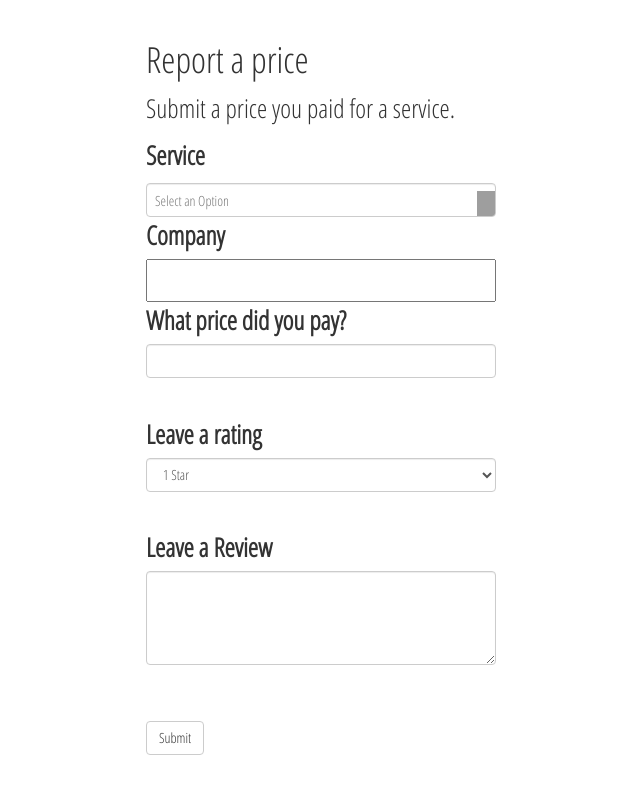
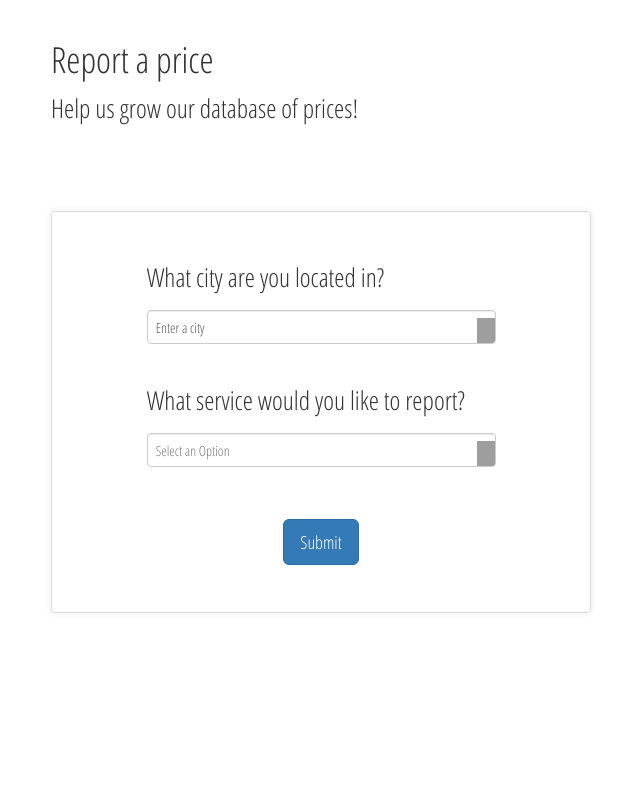
Before and after one commit to tmorriso/reportapriceV1, a Flask app: page /report in a window 1280 px wide. Shown: the part 52-854 px from the top of the page, without its empty margins (334-974 px from the left). After the commit the page ends 665 px from the top, so only its background shows below. Run offline with Flask 2, Linux system fonts and the light colour scheme; some libraries are stand-ins or nearby versions; grey boxes are pictures that could not be loaded.

Commit message:
Adding form steps for reporting

```diff
--- a/app/forms.py
+++ b/app/forms.py
@@ -81,7 +81,8 @@ class PostForm(FlaskForm):
     submit = SubmitField('Submit')
 
 class PostForm2(FlaskForm):
-    company = QuerySelectField(query_factory=company_query2, allow_blank=True, blank_text='Select a Company', get_label='company_display')
+    company = QuerySelectField('What company provided the service?', query_factory=company_query2, allow_blank=True, blank_text='Enter Company Name', get_label='company_display', validators=[
+        DataRequired()])
     price = DecimalField('What price did you pay?', validators=[
         DataRequired()])
     rating = SelectField('Leave a rating ', choices = [('1', '1 Star'), ('2', '2 Stars'), ('3', '3 Stars'), ('4', ' 4 Stars'), ('5', '5 Stars')], validators=[
@@ -91,9 +92,9 @@ class PostForm2(FlaskForm):
     submit = SubmitField('Submit')
 
 class ExploreForm(FlaskForm):
-    service = QuerySelectField(query_factory=service_query, allow_blank=True, blank_text='Enter a Service', get_label='title', validators=[
+    service = QuerySelectField('What service would you like to report?', query_factory=service_query, allow_blank=True, blank_text='Enter a Service', get_label='title', validators=[
         DataRequired()])
-    city = SelectField(choices = city_choices, validators=[DataRequired()])
+    city = SelectField('What city are you located in?',choices = city_choices, validators=[DataRequired()])
 
     submit = SubmitField('Submit')
 
--- a/app/routes.py
+++ b/app/routes.py
@@ -60,40 +60,54 @@ def find(service):
     return render_template("find.html", title='Explore', listings=listings.items, average_price=average_price, service_name=service_name,
                           next_url=next_url, prev_url=prev_url, form=form)
 
+# @app.route('/report', methods=['GET', 'POST'])
+# #@login_required
+# def report():
+#     form = PostForm()
+#     if form.validate_on_submit():
+#         service = form.service.data
+#         company = form.company.data
+#         service.add_company(company)
+#         listing = Listing.query.filter(Listing.company_id == company.id, Listing.service_id == service.id).all()
+#         if len(listing) == 0:
+#             # If Listing doesn't exist create it
+#             listing = Listing(service_id=service.id, company_id=company.id)
+#             db.session.add(listing)
+#             db.session.commit()
+#         else:
+#             listing = listing[0]
+#         if current_user.is_authenticated:
+#             post = Post(body=form.post.data, author=current_user,
+#                 service_id=service.id, company_id=company.id,
+#                 price=form.price.data, rating=form.rating.data, listing=listing)
+#         else:
+#             post = Post(body=form.post.data,
+#                 service_id=service.id, company_id=company.id,
+#                 price=form.price.data, rating=form.rating.data, listing=listing)
+#         db.session.add(post)
+#         db.session.commit()
+
+#         flash('Your report is now live!')
+#         return redirect(url_for('search'))
+#     return render_template('report.html', title='Report', form=form)
+
 @app.route('/report', methods=['GET', 'POST'])
 #@login_required
 def report():
-    form = PostForm()
+    if 'service_id' in locals():
+        print(service_id, city)
+    form = ExploreForm()
     if form.validate_on_submit():
         service = form.service.data
-        company = form.company.data
-        service.add_company(company)
-        listing = Listing.query.filter(Listing.company_id == company.id, Listing.service_id == service.id).all()
-        if len(listing) == 0:
-            # If Listing doesn't exist create it
-            listing = Listing(service_id=service.id, company_id=company.id)
-            db.session.add(listing)
-            db.session.commit()
-        else:
-            listing = listing[0]
-        if current_user.is_authenticated:
-            post = Post(body=form.post.data, author=current_user,
-                service_id=service.id, company_id=company.id,
-                price=form.price.data, rating=form.rating.data, listing=listing)
-        else:
-            post = Post(body=form.post.data,
-                service_id=service.id, company_id=company.id,
-                price=form.price.data, rating=form.rating.data, listing=listing)
-        db.session.add(post)
-        db.session.commit()
+        city = form.city.data
 
-        flash('Your report is now live!')
-        return redirect(url_for('search'))
-    return render_template('report.html', title='Report', form=form)
 
-@app.route('/report/<city>/<service_id>', methods=['GET', 'POST'])
+        return redirect(url_for('report_2', service_id = service.id, city = city))
+    return render_template('report.html', title='Report', form1=form)
+
+@app.route('/report_2/<city>/<service_id>', methods=['GET', 'POST'])
 #@login_required
-def report1(city, service_id):
+def report_2(city, service_id):
     g.service_id=service_id
     g.city=city
     form = PostForm2()
--- a/app/templates/base.html
+++ b/app/templates/base.html
@@ -77,6 +77,10 @@
         font-family: 'Roboto', sans-serif;*/
         font-size: 26px;
         }
+        .drop-shadow {
+        -webkit-box-shadow: 0 0 5px 2px rgba(0, 0, 0, .05);
+        box-shadow: 0 0 5px 2px rgba(0, 0, 0, .05);
+        }
 
     </style>
 {% endblock %}
--- a/app/templates/report.html
+++ b/app/templates/report.html
@@ -3,37 +3,31 @@
 
 {% block app_content %}
 
-    {% if form %}
+    {% if form1 %}
     <div class="container">
-        <div class="col-lg-4 col-lg-offset-4">
+        <div class="col-lg-6 col-lg-offset-3">
             <h1>Report a price</h1>
-        <p> Submit a price you paid for a service.</p>
-
+            <p> Help us grow our database of prices!</p><br><br>
+            <div class="panel panel-default drop-shadow">
+                <!-- <p> Step 1 of 2 ... </p> -->
+                <div class="row" >
+                    <div class="col-lg-8 col-lg-offset-2">
                         <form action="" method="post">
-            {{ form.hidden_tag() }}
+                            {{ form1.hidden_tag() }}
                             <p>
-
                                 <div class='form-group'>
-                    {{ form.service.label }}<br>
-                    {{ form.service(cols=32, rows=4, class_='chosen-select')}}<br>
-                    {{ form.company.label }}<br>
-                    {{ form.company(cols=32, rows=4, class_='chosen-select') }}<br>
-                    {{ form.price.label }}<br>
-                    {{ form.price(cols=32, rows=4, class_='form-control') }}<br>
-                    {{ form.rating.label }}<br>
-                    {{ form.rating(cols=32, rows=4, class_='form-control') }}<br>
-                    {{ form.post.label }}<br>
-                    {{ form.post(cols=32, rows=4, class_='form-control') }}<br>
-
-                    {% for error in form.post.errors %}
-                    <span style="color: red;">[{{ error }}]</span>
-                    {% endfor %}
+                                    <br>
+                                    <p> What city are you located in? </p>
+                                    {{ form1.city(cols=32, rows=4, class_='chosen-select') }}<br><br>
+                                    <p> What service would you like to report? </p>
+                                    {{ form1.service(cols=32, rows=4, class_='chosen-select')}}<br>
                                 </div>
-
-            </p>
-            <p>{{ form.submit(class_="btn btn-default") }}</p>
+                            </p><br>
+                            <p class="text-center">{{ form1.submit(class_="btn btn-lg btn-primary") }}</p><br>
                         </form>
-
+                    </div>
+                </div>
+            </div>
         </div>
     </div>
     <br>
@@ -75,12 +69,10 @@
                     {% for error in form2.company_email.errors %}
                     <span style="color: red;">[{{ error }}]</span><br>
                     {% endfor %}
-
                 </div>
             </p>
-            <p>{{ form2.submit(class_="btn btn-default") }}</p>
+            <p>{{ form2.submit(class_="btn btn-lg btn-primary") }}</p>
         </form>
-
         </div>
     </div>
     <br>
@@ -88,38 +80,45 @@
 
     {% if form3 %}
     <div class="container">
-        <div class="col-lg-4 col-lg-offset-4">
-        <h1>Report a price</h1>
-        <p> Submit a price you paid for a service.</p>
-
+        <div class="col-lg-6 col-lg-offset-3">
+            <div class="panel panel-default drop-shadow">
+                <!-- <p> Step 2 of 2 ... </p> -->
+                <div class="row" >
+                    <div class="col-lg-8 col-lg-offset-2">
                         <form action="" method="post">
                             {{ form3.hidden_tag() }}
                             <p>
-
                                 <div class='form-group'>
-                    {{ form3.company.label }}<br>
-                    {{ form3.company(cols=32, rows=4, class_='chosen-select') }}<br>
-                    {{ form3.price.label }}<br>
-                    {{ form3.price(cols=32, rows=4, class_='form-control') }}<br>
-                    {{ form3.rating.label }}<br>
-                    {{ form3.rating(cols=32, rows=4, class_='form-control') }}<br>
-                    {{ form3.post.label }}<br>
-                    {{ form3.post(cols=32, rows=4, class_='form-control') }}<br>
-
+                                    <br><p> What company provided the service? </p>
+                                    {{ form3.company(cols=32, rows=4, class_='chosen-select') }}
+                                    {% for error in form3.company.errors %}
+                                        <span style="color: red;">[{{ error }}]</span><br>
+                                    {% endfor %}
+                                    <div class=" col-lg-offset-4">
+                                        <p>or</p>
+                                        <a href="{{ url_for('add_company') }}" class="btn btn-info" role="button">Add New Company</a>
+                                        <br><br>
+                                    </div>
+                                    <p> What price did you pay? </p>
+                                    {{ form3.price(cols=32, rows=4, class_='form-control') }}
+                                    <p> Leave a rating</p>
+                                    {{ form3.rating(cols=32, rows=4, class_='form-control') }}
+                                    <p> Leave a Review </p>
+                                    {{ form3.post(cols=32, rows=4, class_='form-control') }}
                                     {% for error in form3.post.errors %}
                                     <span style="color: red;">[{{ error }}]</span>
                                     {% endfor %}
                                 </div>
-
                             </p>
-            <p>{{ form3.submit(class_="btn btn-default") }}</p>
+                            <p class="text-center">{{ form3.submit(class_="btn btn-lg btn-primary") }}</p>
+                            <br>
                         </form>
-
+                    </div>
+                </div>
+            </div>
         </div>
     </div>
     <br>
     {% endif %}
 
-
-
 {% endblock %}
```
Lines whose indentation alone changed are shown as unchanged.
